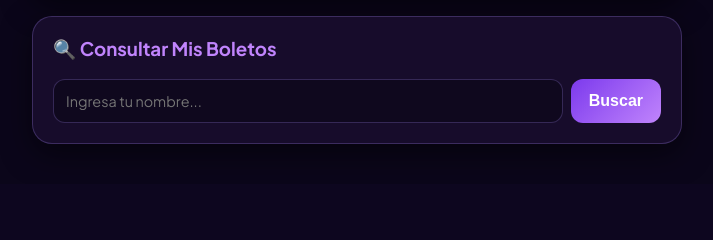
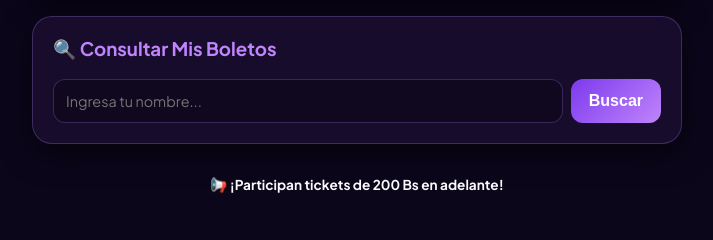
Before and after one commit to manzanomariale-dotcom/dinamicas, a Flask app: page / in a window 1280 px wide. Shown: the part 911-1151 px from the top of the page, without its empty margins (283-996 px from the left). Before the commit the page ends 1064 px from the top, so only its background shows below. Run offline with Flask 3, Linux system fonts and the light colour scheme; some libraries are stand-ins or nearby versions.

Commit message:
Update index.html

```diff
--- a/fyd-dinamicas/templates/index.html
+++ b/fyd-dinamicas/templates/index.html
@@ -181,7 +181,10 @@
         {% endif %}
     </div>
 
+    <div class="alert alert-info">
+    📢 <strong>{{ config.min_message }}</strong>
 </div>
+
 
 <script>
     // RELOJ REGRESIVO
```
